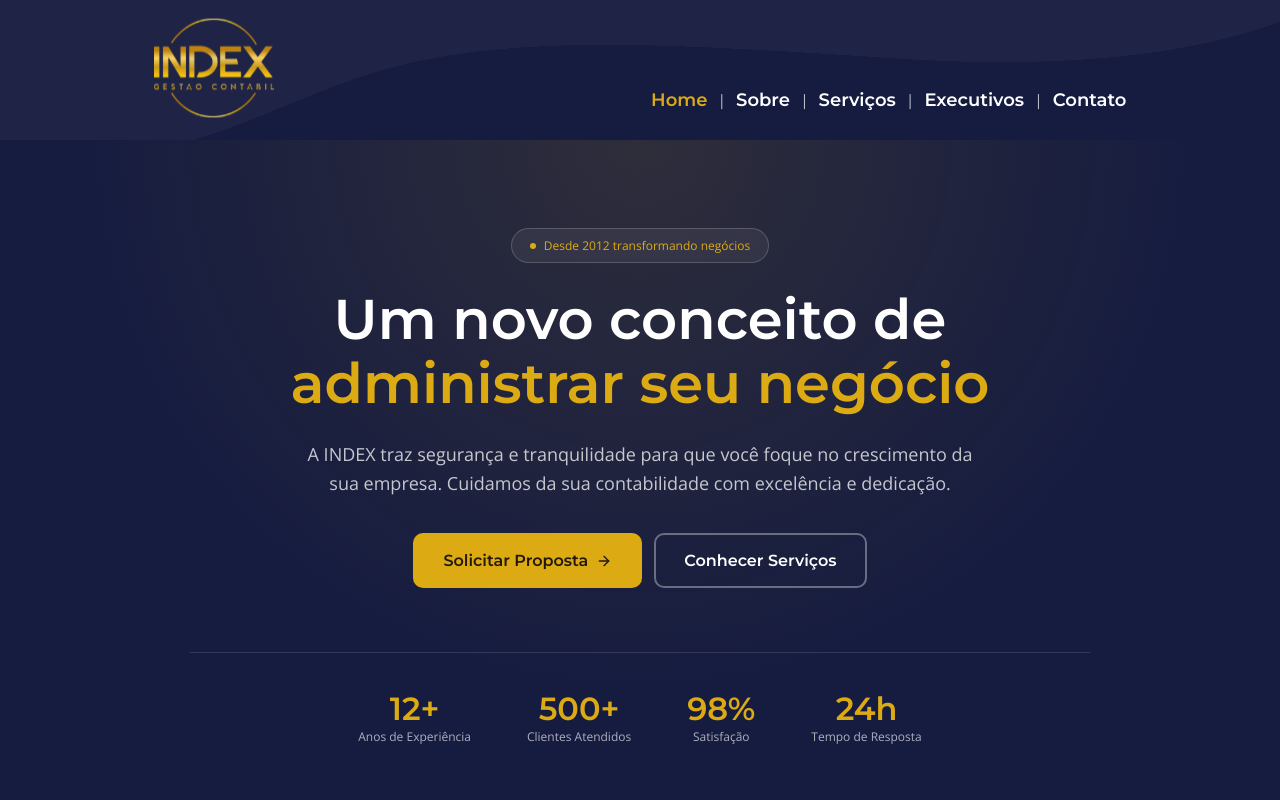
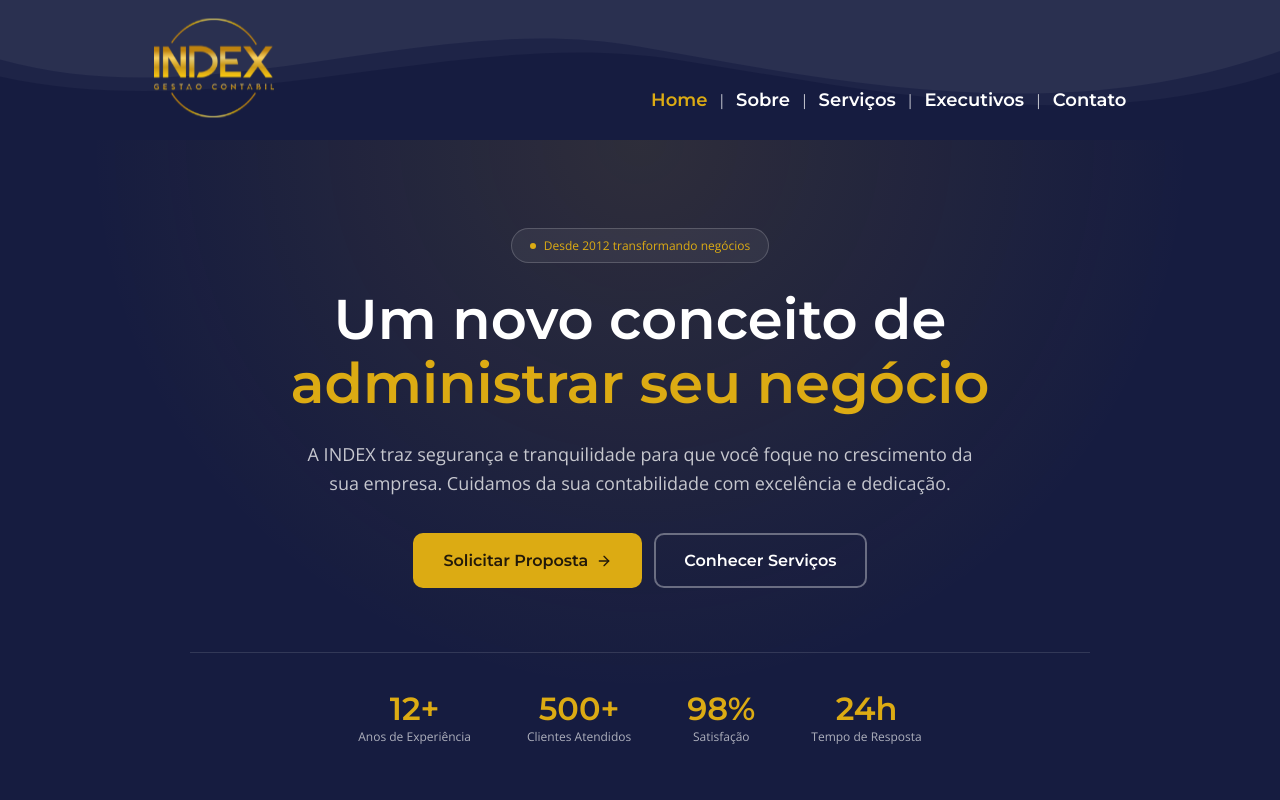
Before and after one commit to indexgestaocontabil/indexgestaocontabil.github.io, a React (Create React App) app: page / in a window 1280 px wide. Shown: the top 800 px of the page. Built offline with nearby package versions, Linux system fonts and the light colour scheme.

Commit message:
Add files via upload

```diff
--- a/src/components/Header/Header.scss
+++ b/src/components/Header/Header.scss
@@ -11,7 +11,7 @@
   height: $header-height;
   background: var(--theme-color-1);
 
-  background-image: url('../../assets/img/wave-down.png');
+  background-image: url('../../assets/img/wave-down.svg');
   background-size: 100% 170px;
   background-repeat: no-repeat;
   background-position: top;
```
